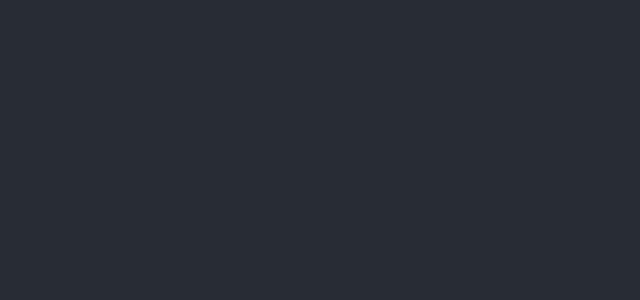
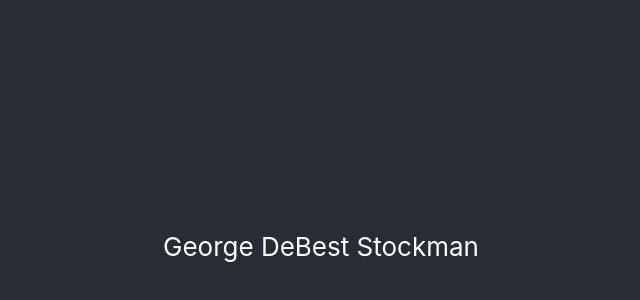
Before and after one commit to DaronSchmit/EmployeeDirectory, a React (Create React App) app: page / in a window 1280 px wide. Shown: the part 154-454 px from the top of the page, without its empty margins (319-959 px from the left). Built offline with nearby package versions, Linux system fonts and the light colour scheme.

Commit message:
got something working in app.js

```diff
--- a/src/App.js
+++ b/src/App.js
@@ -6,13 +6,11 @@ function App() {
   return (
     <div className="App">
       <header className="App-header">
-        {employees.map(employee => (
           <EmployeeCard
-            name={employee.image}
-            title={employee.occupation}
-            startDate={employee.startDate}
+            name={employees[0].name}
+            title={employees[0].title}
+            startDate={employees[0].startDate}
           />
-        ))}
       </header>
     </div>
   );
```
